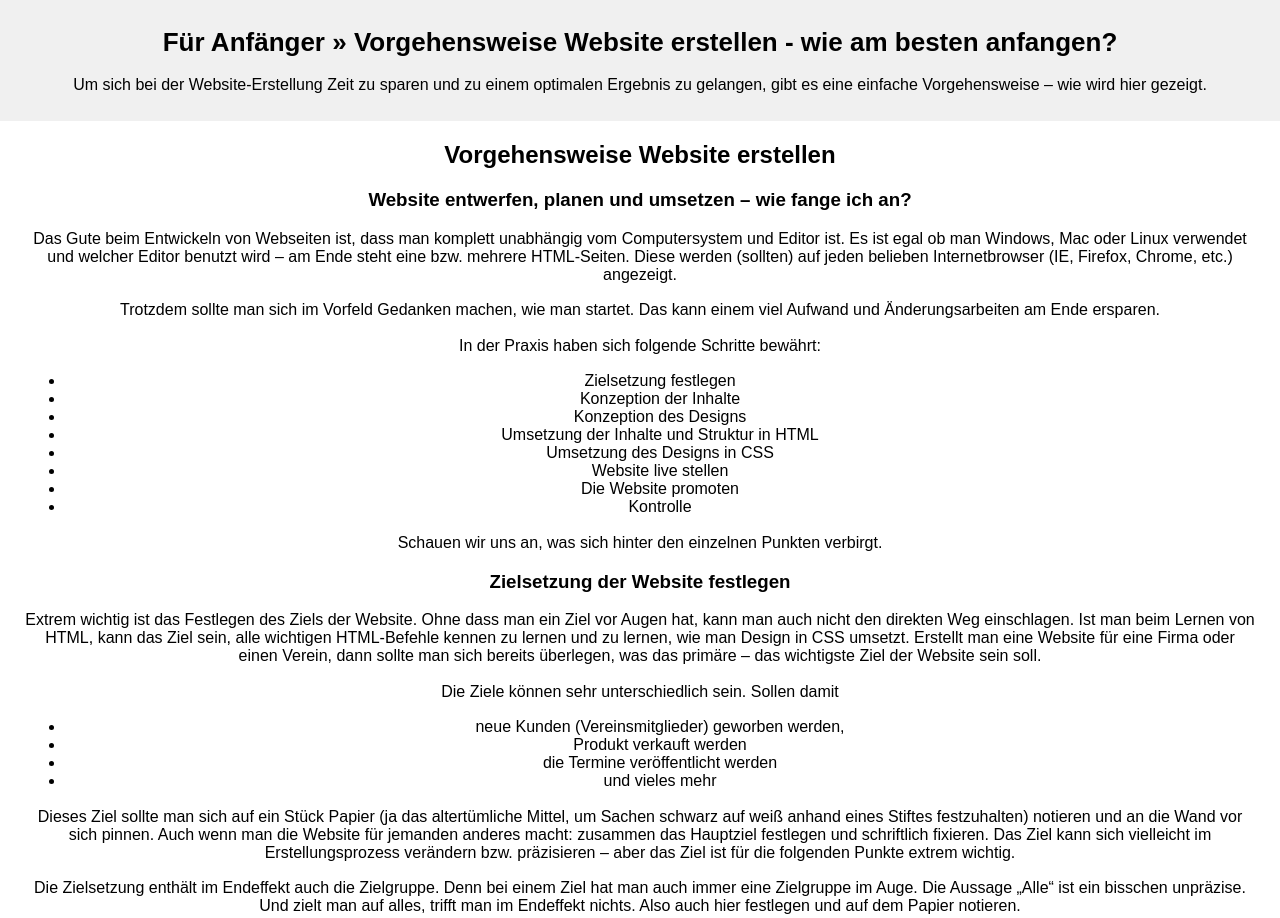
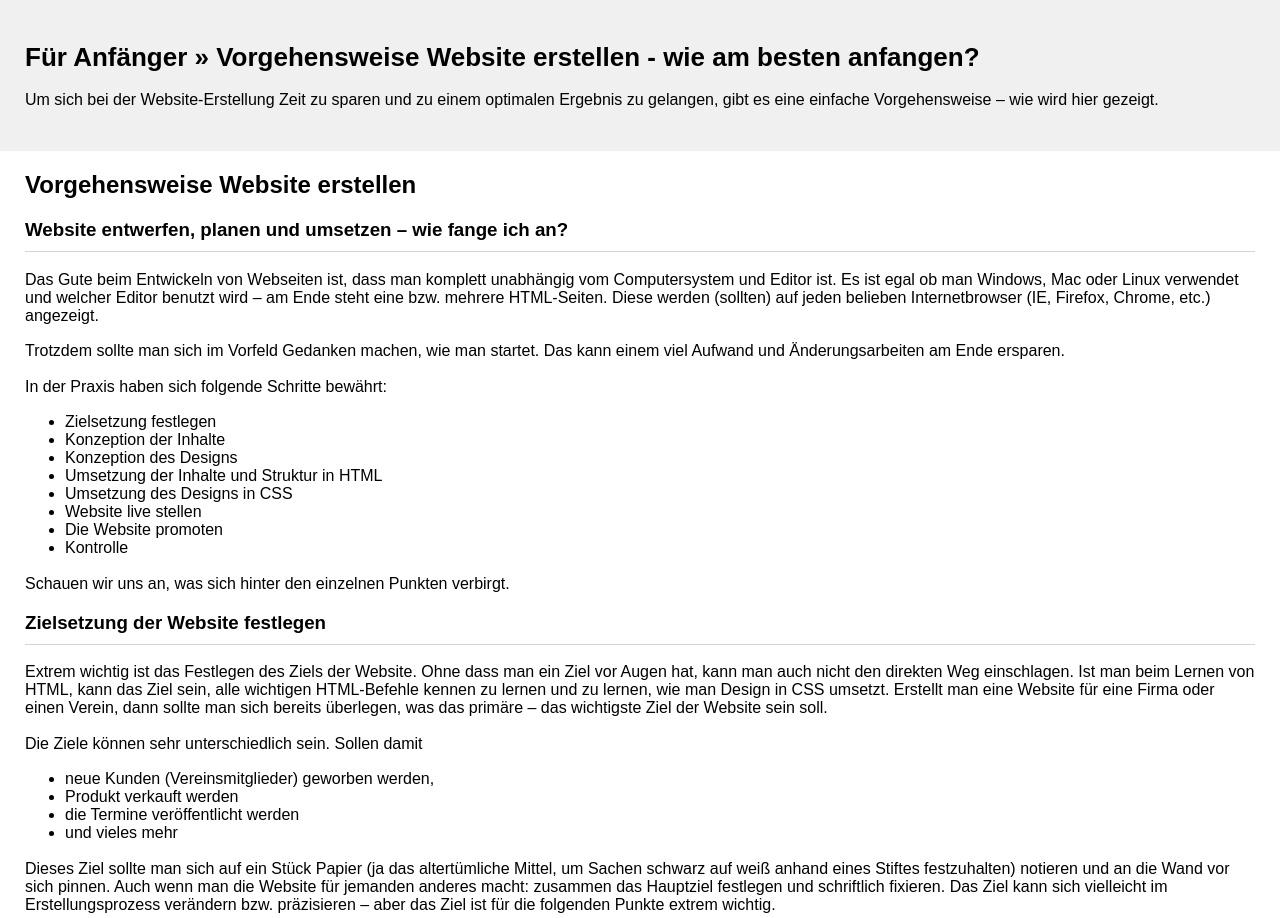
Before and after one commit to zxrohex/imt_website_erstellen, a plain HTML site: page index.html in a window 1280 px wide. Shown: the top 918 px of the page. Drawn offline with Linux system fonts and the light colour scheme.

Commit message:
Weitere kleine Änderungen

```diff
--- a/design.css
+++ b/design.css
@@ -16,7 +16,7 @@ main {
 header {
     background-color: #f0f0f0;
 
-    padding: 10px 10px;
+    padding: 25px;
 }
 
 header h1 {
@@ -28,11 +28,14 @@ p {
 
     margin: 17.5px 0px;
 
-    text-align: center;
 }
 
 h1, h2, h3, h4, h5, h6, li {
     font-family: 'Arial';
+}
 
-    text-align: center;
+main h3 {
+    border-bottom: 1px solid lightgray;
+
+    padding-bottom: 10px;
 }
```
